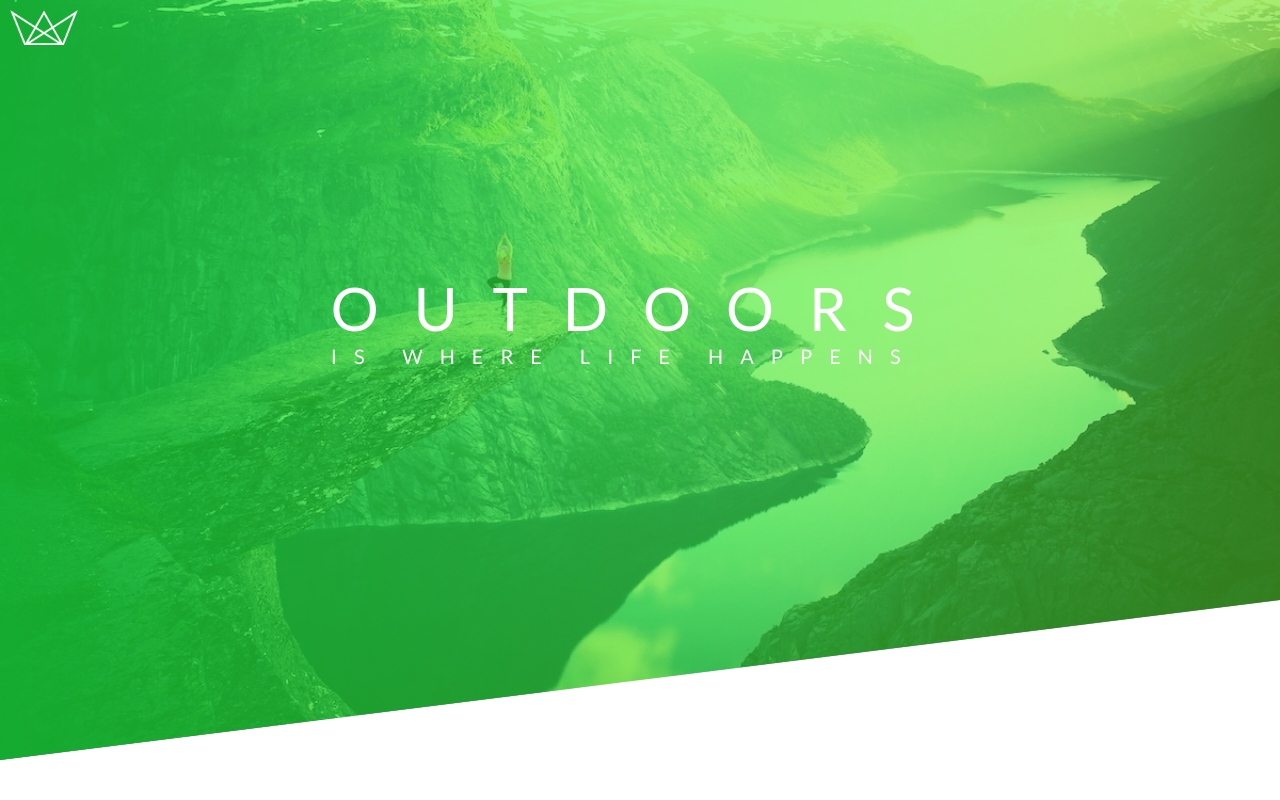
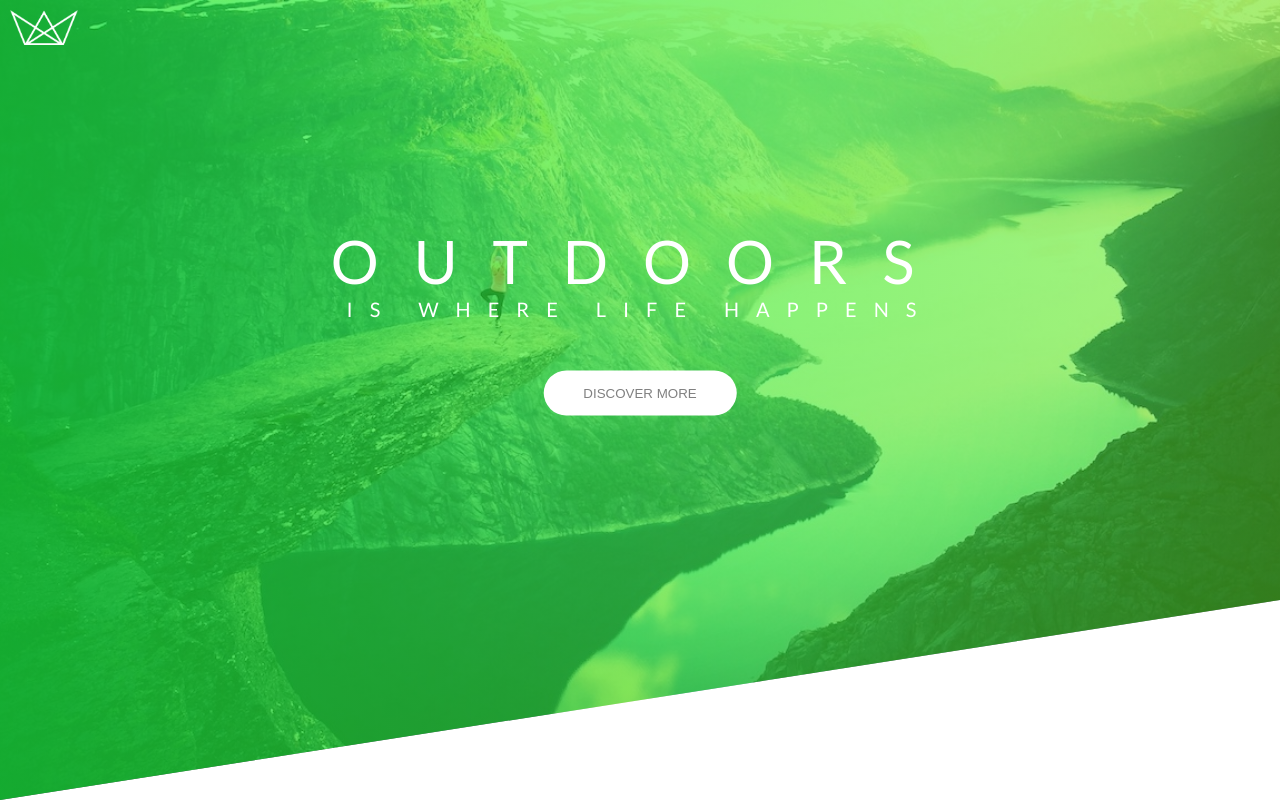
Before and after one commit to Azharul-Raj/web-tamplates, a React (Vite) app: page / in a window 1280 px wide. Built offline with nearby package versions, Linux system fonts and the light colour scheme.

Commit message:
btn animation added

```diff
--- a/src/pages/firstPage/FirstPage.css
+++ b/src/pages/firstPage/FirstPage.css
@@ -1,6 +1,6 @@
 
 .first-header{
-    height: 95vh;
+    height: 100vh;
     background-image: linear-gradient(to right,#14eb31b2,#51e60c7e),url("../../assets/hero-small.jpg");
     background-size: cover;
     background-position:  top;
@@ -20,20 +20,84 @@
     top: 40%;
     left: 50%;
     transform: translate(-50%,-50%);
+    text-align: center;
 }
 .text-box{
     color: white;
     text-transform: uppercase;
+    backface-visibility: hidden;
+    margin-bottom: 50px;
 }
 .main-heading{
     display: block;
     font-size: 60px;
     font-weight: 400;
     letter-spacing: 35px;
+    animation-name: moveInLeft;
+    animation-duration: 1s;
+    animation-timing-function: ease-in;
 }
 .sub-heading{
     display: block;
     font-size: 20px;
     font-weight: 500;
     letter-spacing: 17px;
+    animation: moveInRight 1s ease-in ;
 }
+.btn-white{
+    text-transform: uppercase;
+    background-color: #fff;
+    color: gray;
+    padding: 15px 40px;
+    display: inline-block;
+    border: none;
+    border-radius: 100px;
+    transition: all .2s;
+    animation: moveInBottom 1s ease-in;
+}
+.btn-white:hover{
+    transform: translateY(-2px);
+    box-shadow: 0 10px 20px rgba(0, 0, 0, .2);
+}
+.btn-white:active{
+    transform: translateY(-1px);
+}
+/* animations part */
+
+@keyframes moveInLeft {
+    0%{
+        opacity: 0;
+        transform: translateX(-100px);
+    }
+    80%{
+        transform: translateX(10px);
+    }
+    100%{
+        opacity: 1;
+        transform: translate(0);
+    }
+}
+@keyframes moveInRight {
+    0%{
+        opacity: 0;
+        transform: translateX(100px);
+    }
+    80%{
+        transform: translateX(-10px);
+    }
+    100%{
+        opacity: 1;
+        transform: translate(0);
+    }
+}
+@keyframes moveInBottom {
+    0%{
+        opacity: 0;
+        transform: translateY(30px);
+    }
+
+    100%{
+        opacity: 1;
+        transform: translate(0);
+    }
+}
--- a/src/pages/firstPage/FirstPage.tsx
+++ b/src/pages/firstPage/FirstPage.tsx
@@ -15,6 +15,7 @@ export default function FirstPage() {
             <span className="main-heading">OUTDOORS</span>
             <span className="sub-heading">is where life happens</span>
           </div>
+          <button className="btn-white"> Discover More</button>
         </div>
       </div>
     </div>
```
